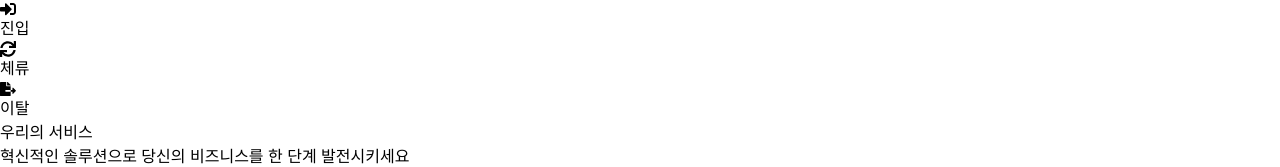
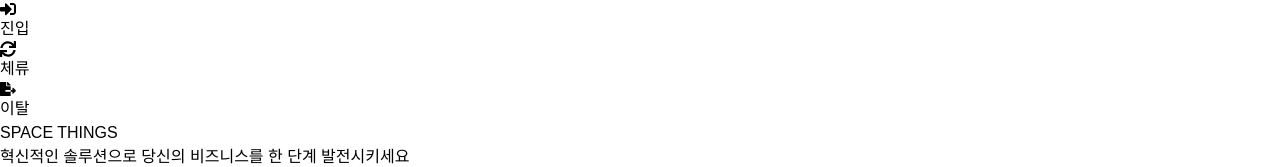
Before and after one commit to Souravhere/spacethings, a Next.js app: page / in a window 1280 px wide. Shown: the part 2300-2467 px from the top of the page. Built offline with nearby package versions, Linux system fonts and the light colour scheme; a web font is replaced by a local one.

Commit message:
text updated

```diff
--- a/src/components/Servicespage.tsx
+++ b/src/components/Servicespage.tsx
@@ -78,8 +78,8 @@ export default function ServicesPage() {
           className="text-center mb-16"
           variants={itemVariants}
         >
-          <h1 className="text-5xl font-bold text-gray-900 mb-4">
-            우리의 <span className="text-blue-600">서비스</span>
+          <h1 className="text-5xl font-bold text-gray-900 mb-4 font-sans">
+          SPACE THINGS
           </h1>
           <p className="text-xl text-gray-600 max-w-2xl mx-auto">
             혁신적인 솔루션으로 당신의 비즈니스를 한 단계 발전시키세요
```
